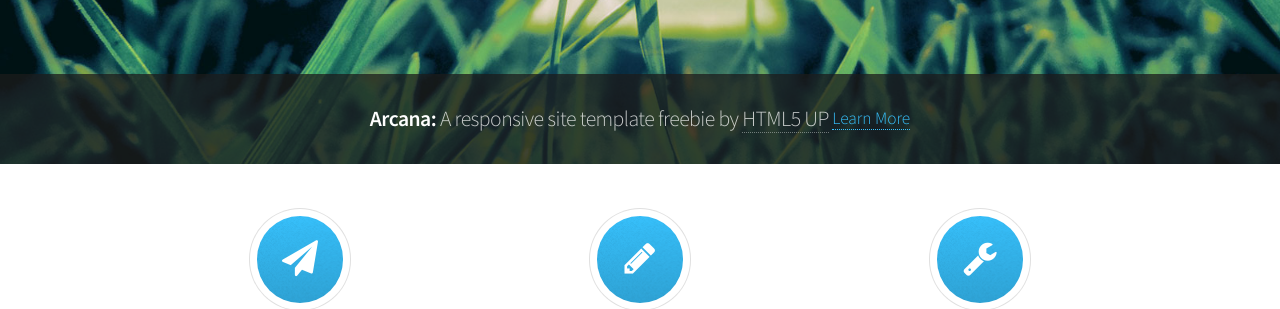
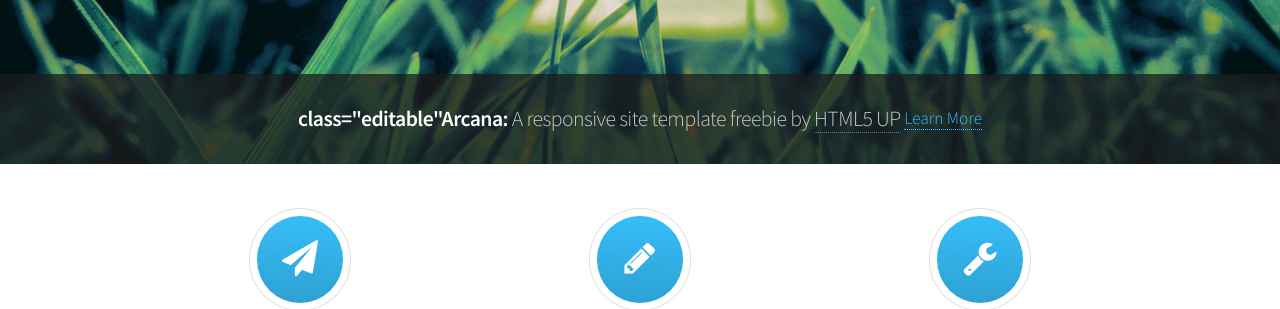
Before and after one commit to jcellashton/Petroleum, a Jekyll site: the page built from index.html, in a window 1280 px wide. Shown: the part 369-678 px from the top of the page. Built offline with Jekyll 4.4.1, drawn with Linux system fonts in a browser that asks for light colours; the list of posts is cut into pages by our own code.

Commit message:
Updated '/index.html' via CloudCannon

```diff
--- a/index.html
+++ b/index.html
@@ -6,7 +6,7 @@ layout: default
 <!-- Banner -->
 	<section id="banner">
 		<header>
-			<h2>Arcana: <em>A responsive site template freebie by <a href="http://html5up.net">HTML5 UP</a></em></h2>
+			<h2>class="editable"Arcana: <em>A responsive site template freebie by <a href="http://html5up.net">HTML5 UP</a></em></h2>
 			<a href="#" class=button">Learn More</a>
 		</header>
 	</section>
```
